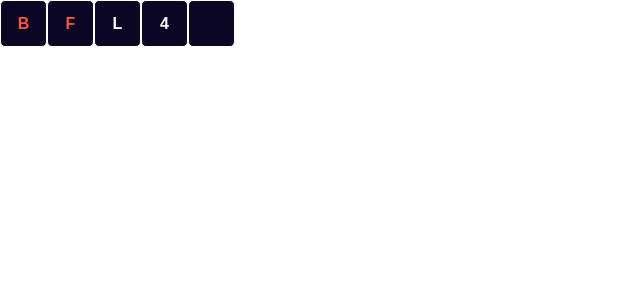
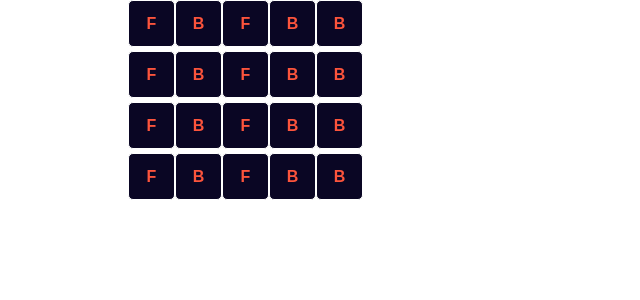
Before and after one commit to juanbrk/minesweeperJs, a React app: page / in a window 1280 px wide. Shown: the top 300 px of the page, without its empty margins (0-640 px from the left). Built offline with nearby package versions, Linux system fonts and the light colour scheme.

Commit message:
Created BoardRow that implements rows of tiles and it receives them as props as well as their values.  Board displays correctly but with a width of 100% should correct that.

```diff
--- a/src/App.js
+++ b/src/App.js
@@ -1,35 +1,58 @@
 import React, { Component } from 'react';
 import './App.css';
-import Tile from './Components/Tile/Tile'
+import BoardRow from './Components/BoardRow/BoardRow';
 
 class App extends Component {
   render() {
-    let num = 0;
-    let numi = 4;
+    //DEBUG PURPOSE ONLY
+
+    let arrayTiles = [
+      {
+      containsMine: false,
+      isRevealed:false,
+      isFlagged:true,
+      neighbour: 0
+    },
+      {
+      containsMine: true,
+      isRevealed:false,
+      isFlagged:true,
+      neighbour: 5
+    },
+      {
+      containsMine: false,
+      isRevealed:false,
+      isFlagged:true,
+      neighbour: 4
+    },
+      {
+      containsMine: true,
+      isRevealed:false,
+      isFlagged:true,
+      neighbour: 1
+    },
+      {
+      containsMine: true,
+      isRevealed:false,
+      isFlagged:true,
+      neighbour: 1
+    },
+
+    ];
+
+    //DEBUG PURPOSE ONLY
+
     return (
       <div className="App">
-        <Tile
-        containsMine={true}
-        isRevealed={false}
-        isFlagged={false}/>
-        <Tile
-        containsMine={false}
-        isRevealed={false}
-        isFlagged={true}/>
-        <Tile
-        containsMine={false}
-        isRevealed={false}
-        isFlagged={false}
-        neighbour={num}/>
-        <Tile
-        containsMine={false}
-        isRevealed={false}
-        isFlagged={false}
-        neighbour={numi}/>
-        <Tile
-        containsMine={false}
-        isRevealed={false}
-        isFlagged={false}/>
+      <BoardRow
+      tilesArray={arrayTiles}/>
+      <BoardRow
+      tilesArray={arrayTiles}/>
+      <BoardRow
+      tilesArray={arrayTiles}/>
+      <BoardRow
+      tilesArray={arrayTiles}/>
+
       </div>
     );
   }
--- /dev/null
+++ b/src/Components/BoardRow/BoardRow.css
@@ -0,0 +1,9 @@
+.boardRow{
+    clear:both;
+    display:inline-table;
+    content: "";
+    height: 20px;
+    width: 60%;
+    margin-left: 10%;
+    margin-right: 10%;
+}
--- /dev/null
+++ b/src/Components/BoardRow/BoardRow.js
@@ -0,0 +1,36 @@
+import React from 'react';
+import Tile from '../Tile/Tile';
+import classes from './BoardRow.css';
+import PropTypes from 'prop-types';
+
+
+const boardRow = (props) => {
+
+    let tiles = props.tilesArray.map((tile, index) => {
+        /*
+            RETORNAR UN UNICO DIV CLASSNAME=CLASSES.BOARDROW
+            HACER LA LOGICA DE LA X CANTIDAD DE TILES DENTRO DE ESE DIV
+        */
+        return <Tile
+            //key={persona.id}
+            //clicked={() => this.props.clicked(indice)}
+            //position={indice}
+            containsMine={tile.containsMine}
+            isRevealed={tile.isRevealed}
+            isFlagged={tile.isFlagged}
+            neightbour={tile.neighbour}
+        />
+    });;
+
+    //Retornar la lista de tiles
+    return <div
+    className={classes.boardRow}>
+    {tiles}
+    </div>
+}
+
+export default boardRow;
+
+boardRow.propTypes = {
+    tiles: PropTypes.array
+}
--- a/src/Components/Tile/Tile.css
+++ b/src/Components/Tile/Tile.css
@@ -6,7 +6,7 @@
 .tile {
     background: lightslategray;
     border: 1px solid #fff;
-    float: left;
+    float:left ;
     line-height: 45px;
     height: 45px;
     text-align: center;
```
